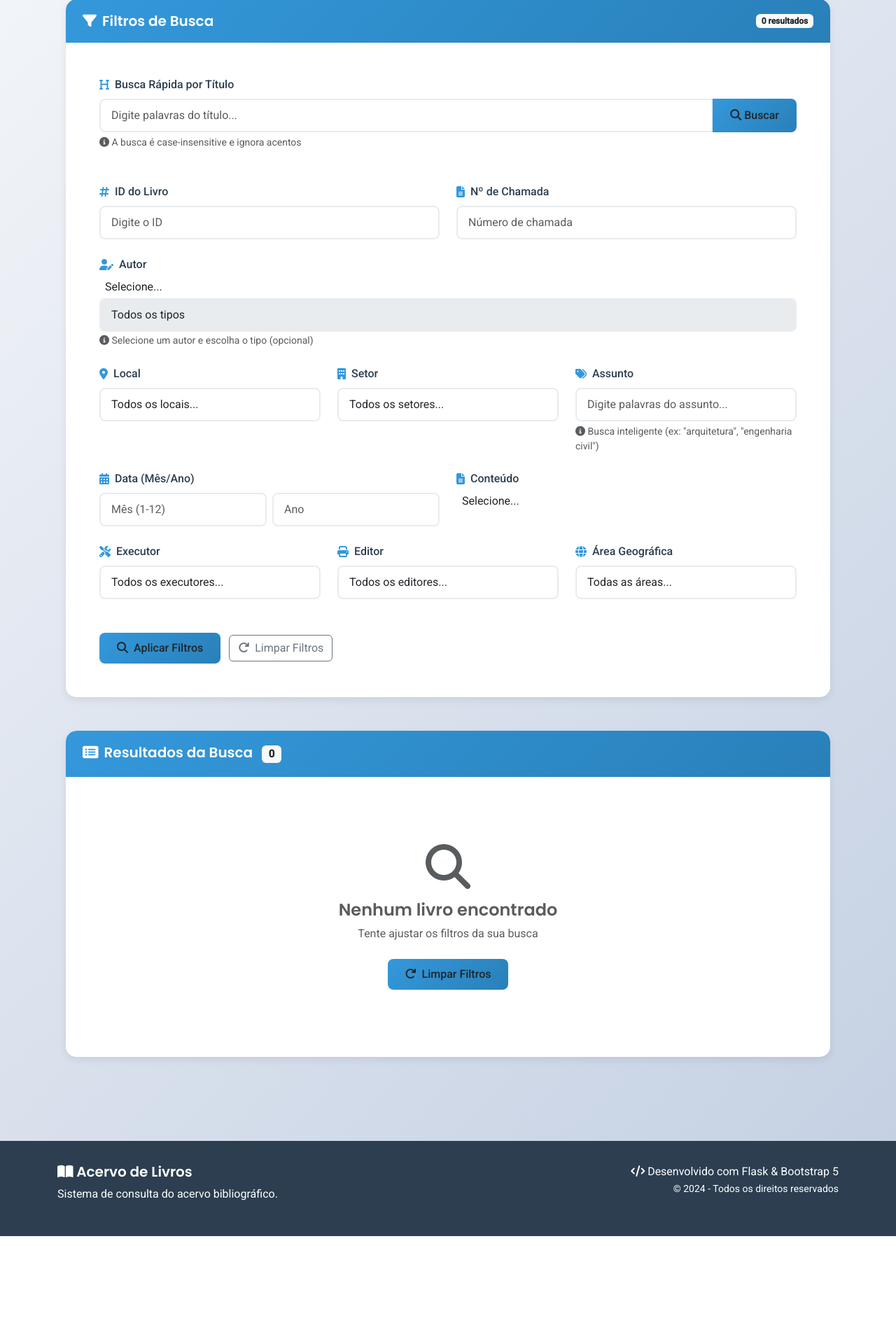
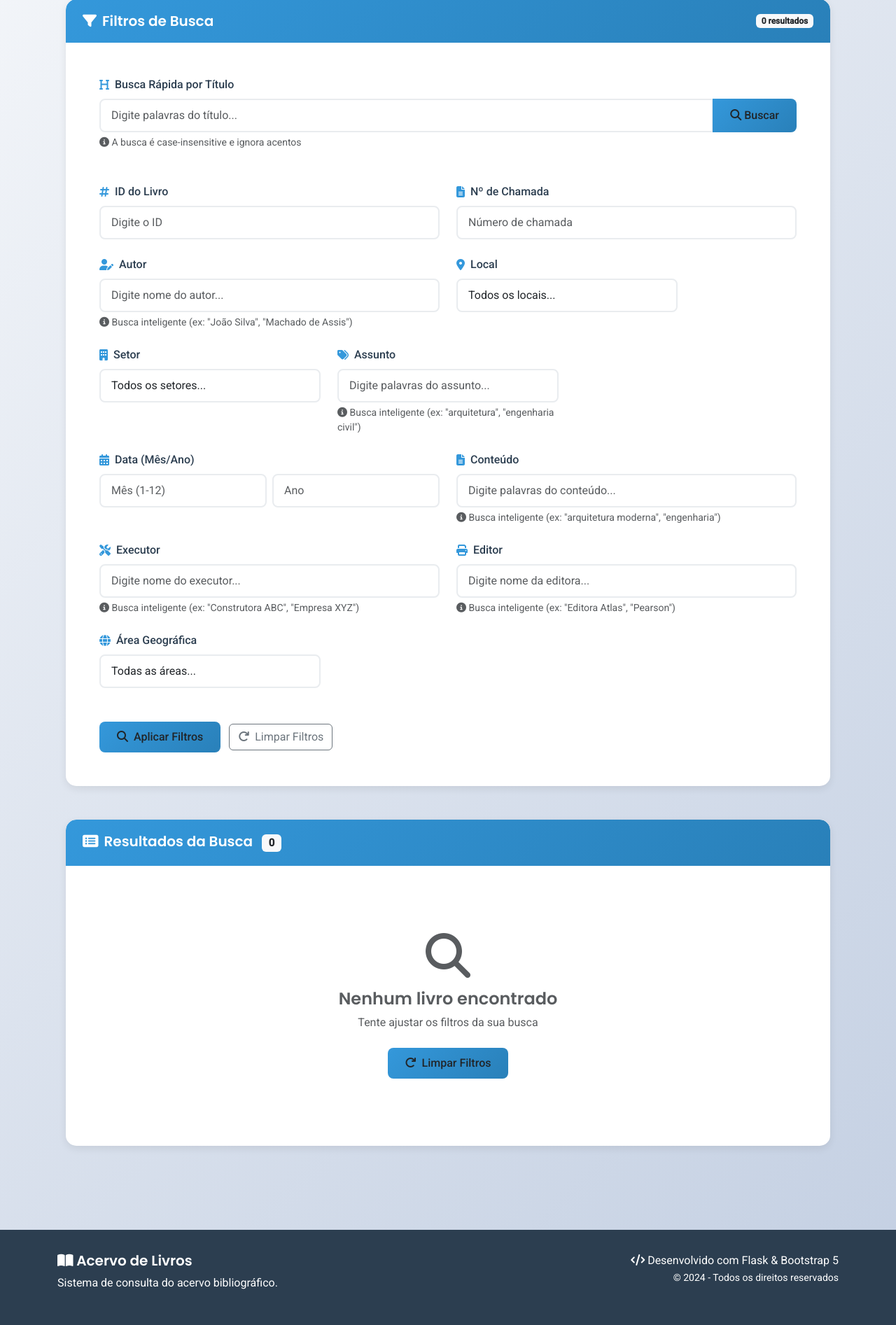
Before and after one commit to wada66/APP_CONSULTA_LIVROS, a Flask app: page /livros in a window 1280 px wide. Shown: the part 225-2118 px from the top of the page at 70% size. Before the commit the page ends 1991 px from the top, so only its background shows below. Run offline with Flask 3, Linux system fonts and the light colour scheme; some libraries are stand-ins or nearby versions.

Commit message:
Melhorando buscas e filtros........

```diff
--- a/app.py
+++ b/app.py
@@ -1,7 +1,7 @@
 import re
 from flask import Flask, render_template, request, jsonify
 from config import Config
-from models import db, Livro, Setor, Local, Assunto, Executor, Autor, Editor, AreaGeografica, LivroAutor
+from models import LivroEditor, LivroExecutor, db, Livro, Setor, Local, Assunto, Executor, Autor, Editor, AreaGeografica, LivroAutor
 from datetime import datetime
 from sqlalchemy import or_, extract
 
@@ -56,8 +56,8 @@ def listar_livros():
         request.args.get('mes'),
         request.args.get('ano'),
         request.args.get('conteudo'),
-        request.args.get('executor_id'),
-        request.args.get('editor_id'),
+        request.args.get('executor'),
+        request.args.get('editor'),
         request.args.get('area_id')
     ])
 
@@ -108,25 +108,46 @@ def listar_livros():
                     query = query.filter(*condicoes)
                 filtros['titulo'] = titulo_busca
 
-        # Filtro por Autor
-        if 'autor_id' in request.args and request.args['autor_id']:
-            try:
-                autor_id = int(request.args['autor_id'])
-                autor_tipo = request.args.get('autor_tipo', 'todos')
+        # Filtro por Autor (busca textual inteligente)
+        if 'autor' in request.args and request.args['autor']:
+            termo = request.args['autor'].strip()
+            if termo:
+                def criar_padrao_regex(palavra):
+                    padrao = ''
+                    for letra in palavra.lower():
+                        if letra == 'a': padrao += '[aáàãâä]'
+                        elif letra == 'e': padrao += '[eéèêë]'
+                        elif letra == 'i': padrao += '[iíìîï]'
+                        elif letra == 'o': padrao += '[oóòõôö]'
+                        elif letra == 'u': padrao += '[uúùûü]'
+                        elif letra == 'c': padrao += '[cç]'
+                        else: padrao += re.escape(letra)
+                    return padrao
 
-                subquery = db.session.query(LivroAutor.id_livro).filter(
-                    LivroAutor.id_autor == autor_id
-                )
-                if autor_tipo != 'todos':
-                    subquery = subquery.join(Autor, LivroAutor.id_autor == Autor.id_autor)\
-                                       .filter(Autor.tipo_autor == autor_tipo)
+                palavras = termo.split()
+                condicoes_autor = []
 
-                query = query.filter(Livro.id_livro.in_(subquery))
-                filtros['autor_id'] = request.args['autor_id']
-                if autor_tipo != 'todos':
-                    filtros['autor_tipo'] = autor_tipo
-            except ValueError:
-                pass
+                for palavra in palavras:
+                    if len(palavra) >= 2:
+                        padrao = criar_padrao_regex(palavra)
+                        try:
+                            # Tenta usar regex do PostgreSQL
+                            condicoes_autor.append(Autor.nome_autor.op('~*')(padrao))
+                        except Exception:
+                            # Fallback: ILIKE
+                            condicoes_autor.append(Autor.nome_autor.ilike(f"%{palavra}%"))
+                    else:
+                        condicoes_autor.append(Autor.nome_autor.ilike(f"%{palavra}%"))
+
+                if condicoes_autor:
+                    # JOIN com a tabela Autor via livro_autor
+                    subquery = db.session.query(LivroAutor.id_livro).join(
+                        Autor, LivroAutor.id_autor == Autor.id_autor
+                    ).filter(*condicoes_autor)
+
+                    query = query.filter(Livro.id_livro.in_(subquery))
+
+                filtros['autor'] = termo
 
         # Filtro por Local
         if 'local_id' in request.args and request.args['local_id']:
@@ -196,28 +217,117 @@ def listar_livros():
                     query = query.filter(extract('month', Livro.data_livro) == mes_int)
                     filtros['mes'] = mes
 
-        # Filtro por Conteúdo
+        # Filtro por Conteúdo (busca textual inteligente)
         if 'conteudo' in request.args and request.args['conteudo']:
-            query = query.filter(Livro.conteudo_livro.ilike(f"%{request.args['conteudo']}%"))
-            filtros['conteudo'] = request.args['conteudo']
+            termo = request.args['conteudo'].strip()
+            if termo:
+                def criar_padrao_regex(palavra):
+                    padrao = ''
+                    for letra in palavra.lower():
+                        if letra == 'a': padrao += '[aáàãâä]'
+                        elif letra == 'e': padrao += '[eéèêë]'
+                        elif letra == 'i': padrao += '[iíìîï]'
+                        elif letra == 'o': padrao += '[oóòõôö]'
+                        elif letra == 'u': padrao += '[uúùûü]'
+                        elif letra == 'c': padrao += '[cç]'
+                        else: padrao += re.escape(letra)
+                    return padrao
 
-        # Filtro por Executor
-        if 'executor_id' in request.args and request.args['executor_id']:
-            try:
-                executor_id = int(request.args['executor_id'])
-                query = query.join(Livro.executores).filter(Executor.id_executor == executor_id)
-                filtros['executor_id'] = request.args['executor_id']
-            except ValueError:
-                pass
+                palavras = termo.split()
+                condicoes = []
 
-        # Filtro por Editor
-        if 'editor_id' in request.args and request.args['editor_id']:
-            try:
-                editor_id = int(request.args['editor_id'])
-                query = query.join(Livro.editores).filter(Editor.id_editor == editor_id)
-                filtros['editor_id'] = request.args['editor_id']
-            except ValueError:
-                pass
+                for palavra in palavras:
+                    if len(palavra) >= 2:
+                        padrao = criar_padrao_regex(palavra)
+                        try:
+                            condicoes.append(Livro.conteudo_livro.op('~*')(padrao))
+                        except Exception:
+                            condicoes.append(Livro.conteudo_livro.ilike(f"%{palavra}%"))
+                    else:
+                        condicoes.append(Livro.conteudo_livro.ilike(f"%{palavra}%"))
+
+                if condicoes:
+                    query = query.filter(*condicoes)
+
+                filtros['conteudo'] = termo
+
+        # Filtro por Executor (busca textual inteligente)
+        if 'executor' in request.args and request.args['executor']:
+            termo = request.args['executor'].strip()
+            if termo:
+                def criar_padrao_regex(palavra):
+                    padrao = ''
+                    for letra in palavra.lower():
+                        if letra == 'a': padrao += '[aáàãâä]'
+                        elif letra == 'e': padrao += '[eéèêë]'
+                        elif letra == 'i': padrao += '[iíìîï]'
+                        elif letra == 'o': padrao += '[oóòõôö]'
+                        elif letra == 'u': padrao += '[uúùûü]'
+                        elif letra == 'c': padrao += '[cç]'
+                        else: padrao += re.escape(letra)
+                    return padrao
+
+                palavras = termo.split()
+                condicoes_executor = []
+
+                for palavra in palavras:
+                    if len(palavra) >= 2:
+                        padrao = criar_padrao_regex(palavra)
+                        try:
+                            condicoes_executor.append(Executor.nome_executor.op('~*')(padrao))
+                        except Exception:
+                            condicoes_executor.append(Executor.nome_executor.ilike(f"%{palavra}%"))
+                    else:
+                        condicoes_executor.append(Executor.nome_executor.ilike(f"%{palavra}%"))
+
+                if condicoes_executor:
+                    # JOIN com a tabela Executor via livro_executor
+                    subquery = db.session.query(LivroExecutor.id_livro).join(
+                        Executor, LivroExecutor.id_executor == Executor.id_executor
+                    ).filter(*condicoes_executor)
+
+                    query = query.filter(Livro.id_livro.in_(subquery))
+
+                filtros['executor'] = termo
+
+        # Filtro por Editor (busca textual inteligente)
+        if 'editor' in request.args and request.args['editor']:
+            termo = request.args['editor'].strip()
+            if termo:
+                def criar_padrao_regex(palavra):
+                    padrao = ''
+                    for letra in palavra.lower():
+                        if letra == 'a': padrao += '[aáàãâä]'
+                        elif letra == 'e': padrao += '[eéèêë]'
+                        elif letra == 'i': padrao += '[iíìîï]'
+                        elif letra == 'o': padrao += '[oóòõôö]'
+                        elif letra == 'u': padrao += '[uúùûü]'
+                        elif letra == 'c': padrao += '[cç]'
+                        else: padrao += re.escape(letra)
+                    return padrao
+
+                palavras = termo.split()
+                condicoes_editor = []
+
+                for palavra in palavras:
+                    if len(palavra) >= 2:
+                        padrao = criar_padrao_regex(palavra)
+                        try:
+                            condicoes_editor.append(Editor.nome_editor.op('~*')(padrao))
+                        except Exception:
+                            condicoes_editor.append(Editor.nome_editor.ilike(f"%{palavra}%"))
+                    else:
+                        condicoes_editor.append(Editor.nome_editor.ilike(f"%{palavra}%"))
+
+                if condicoes_editor:
+                    # JOIN com a tabela Editor via livro_editor
+                    subquery = db.session.query(LivroEditor.id_livro).join(
+                        Editor, LivroEditor.id_editor == Editor.id_editor
+                    ).filter(*condicoes_editor)
+
+                    query = query.filter(Livro.id_livro.in_(subquery))
+
+                filtros['editor'] = termo
 
         # Filtro por Área Geográfica
         if 'area_id' in request.args and request.args['area_id']:
--- a/templates/livros.html
+++ b/templates/livros.html
@@ -85,37 +85,18 @@
                                 </div>
                             </div>
 
-                            <!-- Autor com Tipo -->
-                            <div class="col-12">
-                                <div class="filtro-group autor-completo">
-                                    <label><i class="fas fa-user-edit"></i> Autor</label>
-                                    <div class="autor-dual-select">
-                                        <select name="autor_id" class="select2-custom select2-autor" style="width: 100%;">
-                                            <option value="">Selecione um autor...</option>
-                                            {% for autor in autores %}
-                                            <option value="{{ autor.id_autor }}"
-                                                    data-tipo="{{ autor.tipo_autor }}"
-                                                    {% if filtros.get('autor_id')|string == autor.id_autor|string %}selected{% endif %}>
-                                                {{ autor.nome_autor }}
-                                            </option>
-                                            {% endfor %}
-                                        </select>
-
-                                        <select name="autor_tipo" class="form-control form-control-custom tipo-select"
-                                                {% if not filtros.get('autor_id') %}disabled{% endif %}>
-                                            <option value="todos" {% if filtros.get('autor_tipo', 'todos') == 'todos' %}selected{% endif %}>
-                                                Todos os tipos
-                                            </option>
-                                            <option value="primario" {% if filtros.get('autor_tipo') == 'primario' %}selected{% endif %}>
-                                                Apenas Primário
-                                            </option>
-                                            <option value="secundario" {% if filtros.get('autor_tipo') == 'secundario' %}selected{% endif %}>
-                                                Apenas Secundário
-                                            </option>
-                                        </select>
-                                    </div>
-                                    <small class="help-text text-muted">
-                                        <i class="fas fa-info-circle"></i> Selecione um autor e escolha o tipo (opcional)
+                            <div class="col-md-6">
+                                <div class="filtro-group">
+                                    <label for="autor"><i class="fas fa-user-edit"></i> Autor</label>
+                                    <input type="text"
+                                        class="form-control form-control-custom"
+                                        id="autor"
+                                        name="autor"
+                                        value="{{ filtros.get('autor', '') }}"
+                                        placeholder="Digite nome do autor..."
+                                        aria-label="Busca por autor">
+                                    <small class="text-muted mt-1 d-block">
+                                        <i class="fas fa-info-circle"></i> Busca inteligente (ex: "João Silva", "Machado de Assis")
                                     </small>
                                 </div>
                             </div>
@@ -198,46 +179,49 @@
                             <div class="col-md-6">
                                 <div class="filtro-group">
                                     <label for="conteudo"><i class="fas fa-file-text"></i> Conteúdo</label>
-                                    <select name="conteudo" class="select2-custom select2-conteudo" style="width: 100%;">
-                                        <option value="">Selecione um conteúdo...</option>
-                                        {% for conteudo in conteudos %}
-                                        <option value="{{ conteudo }}"
-                                                {% if filtros.get('conteudo') == conteudo %}selected{% endif %}>
-                                            {{ conteudo[:50] }}{% if conteudo|length > 50 %}...{% endif %}
-                                        </option>
-                                        {% endfor %}
-                                    </select>
+                                    <input type="text"
+                                        class="form-control form-control-custom"
+                                        id="conteudo"
+                                        name="conteudo"
+                                        value="{{ filtros.get('conteudo', '') }}"
+                                        placeholder="Digite palavras do conteúdo..."
+                                        aria-label="Busca por conteúdo">
+                                    <small class="text-muted mt-1 d-block">
+                                        <i class="fas fa-info-circle"></i> Busca inteligente (ex: "arquitetura moderna", "engenharia")
+                                    </small>
                                 </div>
                             </div>
 
                             <!-- Executor, Editor, Área Geográfica (novos) -->
-                            <div class="col-md-4">
+                            <div class="col-md-6">
                                 <div class="filtro-group">
-                                    <label for="executor_id"><i class="fas fa-tools"></i> Executor</label>
-                                    <select name="executor_id" class="form-control form-control-custom">
-                                        <option value="">Todos os executores...</option>
-                                        {% for executor in executores %}
-                                        <option value="{{ executor.id_executor }}"
-                                                {% if filtros.get('executor_id')|string == executor.id_executor|string %}selected{% endif %}>
-                                            {{ executor.nome_executor }}
-                                        </option>
-                                        {% endfor %}
-                                    </select>
+                                    <label for="executor"><i class="fas fa-tools"></i> Executor</label>
+                                    <input type="text"
+                                        class="form-control form-control-custom"
+                                        id="executor"
+                                        name="executor"
+                                        value="{{ filtros.get('executor', '') }}"
+                                        placeholder="Digite nome do executor..."
+                                        aria-label="Busca por executor">
+                                    <small class="text-muted mt-1 d-block">
+                                        <i class="fas fa-info-circle"></i> Busca inteligente (ex: "Construtora ABC", "Empresa XYZ")
+                                    </small>
                                 </div>
                             </div>
 
-                            <div class="col-md-4">
+                            <div class="col-md-6">
                                 <div class="filtro-group">
-                                    <label for="editor_id"><i class="fas fa-print"></i> Editor</label>
-                                    <select name="editor_id" class="form-control form-control-custom">
-                                        <option value="">Todos os editores...</option>
-                                        {% for editor in editores %}
-                                        <option value="{{ editor.id_editor }}"
-                                                {% if filtros.get('editor_id')|string == editor.id_editor|string %}selected{% endif %}>
-                                            {{ editor.nome_editor }}
-                                        </option>
-                                        {% endfor %}
-                                    </select>
+                                    <label for="editor"><i class="fas fa-print"></i> Editor</label>
+                                    <input type="text"
+                                        class="form-control form-control-custom"
+                                        id="editor"
+                                        name="editor"
+                                        value="{{ filtros.get('editor', '') }}"
+                                        placeholder="Digite nome da editora..."
+                                        aria-label="Busca por editor">
+                                    <small class="text-muted mt-1 d-block">
+                                        <i class="fas fa-info-circle"></i> Busca inteligente (ex: "Editora Atlas", "Pearson")
+                                    </small>
                                 </div>
                             </div>
 
```
